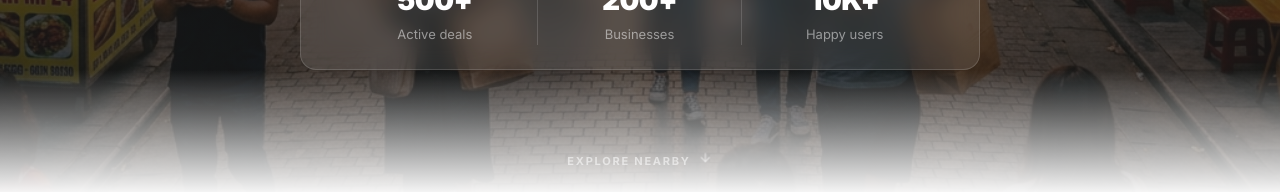
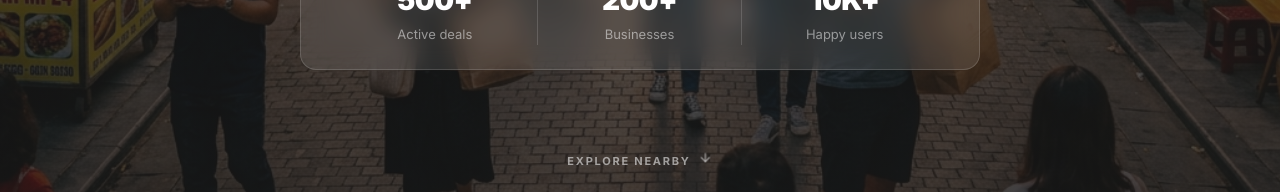
Before and after one commit to miabdulrahman/HitMeUp, a React (Vite) app in the folder HitMeUp/frontend/: page / in a window 1280 px wide. Shown: the part 760-952 px from the top of the page. Built offline with nearby package versions, Linux system fonts and the light colour scheme; no server answers; a web font is replaced by a local one.

Commit message:
removed ui white smok effect

```diff
--- a/HitMeUp/frontend/src/components/Hero.jsx
+++ b/HitMeUp/frontend/src/components/Hero.jsx
@@ -48,7 +48,7 @@
         {/* Dark overlay for text readability */}
         <div className="absolute inset-0 bg-gradient-to-b from-[#111827]/80 via-[#1A1A1A]/65 to-[#1A1A1A]/80" />
         {/* Subtle gradient at bottom for section transition */}
-        <div className="absolute bottom-0 left-0 right-0 h-32 bg-gradient-to-t from-white to-transparent" />
+
       </div>
 
       {/* Content */}
```
